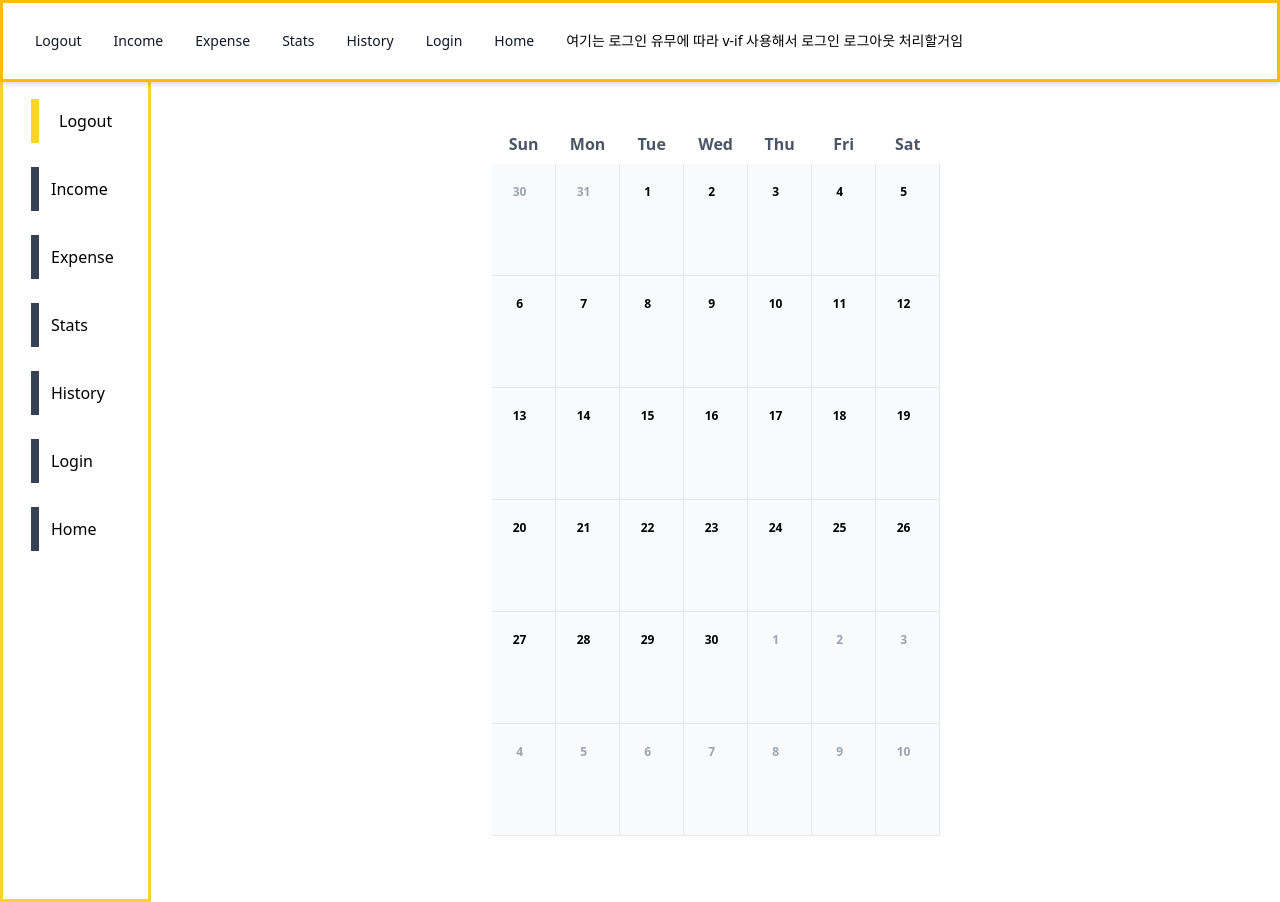
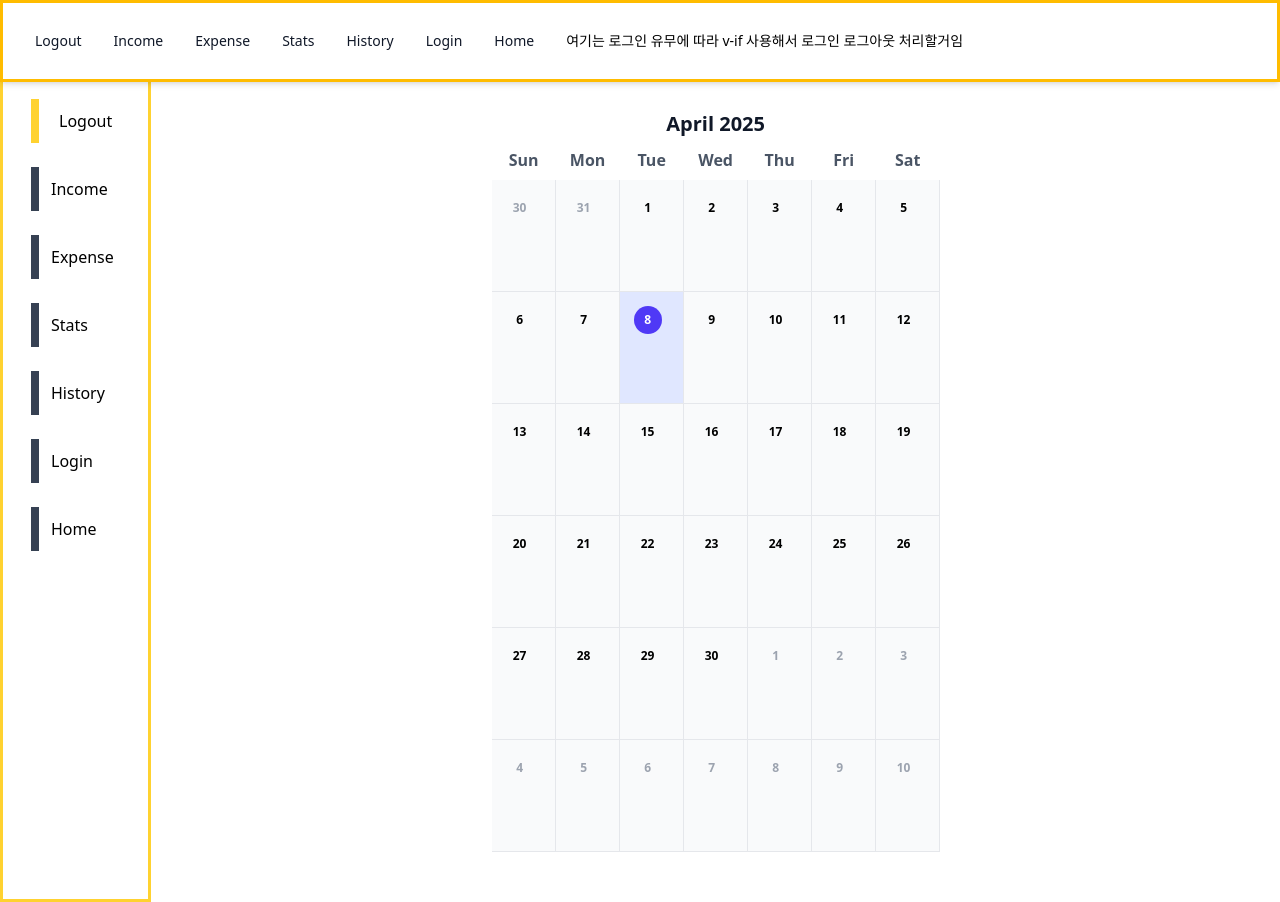
Before and after one commit to khyej/KBee, a Vue app in the folder kbee-vue/: page / in a window 1280 px wide. Built offline with nearby package versions, Linux system fonts and the light colour scheme.

Commit message:
added feature to display months

```diff
--- a/kbee-vue/src/components/Calendar.vue
+++ b/kbee-vue/src/components/Calendar.vue
@@ -11,10 +11,14 @@
         v-for="date in calendarDays"
         :key="date.id"
         class="p-3.5 bg-gray-50 xl:aspect-auto lg:h-28 border-b border-r border-gray-200 flex justify-between flex-col max-lg:items-center min-h-[70px] transition-all duration-300 hover:bg-gray-100"
-        :class="{ 'text-gray-400': date.outside }"
+        :class="{
+          'text-gray-400': date.outside,
+          'bg-indigo-100': date.isToday,
+        }"
       >
         <span
           class="text-xs font-semibold flex items-center justify-center w-7 h-7 rounded-full"
+          :class="{ 'bg-indigo-600 text-white': date.isToday }"
         >
           {{ date.day }}
         </span>
@@ -30,6 +34,25 @@ const daysOfWeek = ['Sun', 'Mon', 'Tue', 'Wed', 'Thu', 'Fri', 'Sat'];
 const now = new Date();
 const year = now.getFullYear();
 const month = now.getMonth();
+const today = now.getDate();
+
+// Define currentMonth and currentYear here
+const monthNames = [
+  'January',
+  'February',
+  'March',
+  'April',
+  'May',
+  'June',
+  'July',
+  'August',
+  'September',
+  'October',
+  'November',
+  'December',
+];
+const currentMonth = computed(() => monthNames[month]);
+const currentYear = computed(() => year);
 
 const getDaysInMonth = (year, month) => new Date(year, month + 1, 0).getDate();
 const getFirstDayOfMonth = (year, month) => new Date(year, month, 1).getDay();
@@ -42,19 +65,25 @@ const prevMonthDays = Array.from({ length: firstDay }, (_, i) => ({
   id: `prev-${i}`,
   day: daysInPrevMonth - firstDay + i + 1,
   outside: true,
+  isToday: false,
 }));
 
-const currentMonthDays = Array.from({ length: daysInCurrentMonth }, (_, i) => ({
-  id: `current-${i + 1}`,
-  day: i + 1,
-  outside: false,
-}));
+const currentMonthDays = Array.from({ length: daysInCurrentMonth }, (_, i) => {
+  const day = i + 1;
+  return {
+    id: `current-${day}`,
+    day,
+    outside: false,
+    isToday: day === today,
+  };
+});
 
 const totalDays = prevMonthDays.length + currentMonthDays.length;
 const nextMonthDays = Array.from({ length: 42 - totalDays }, (_, i) => ({
   id: `next-${i}`,
   day: i + 1,
   outside: true,
+  isToday: false,
 }));
 
 const calendarDays = computed(() => [
```
